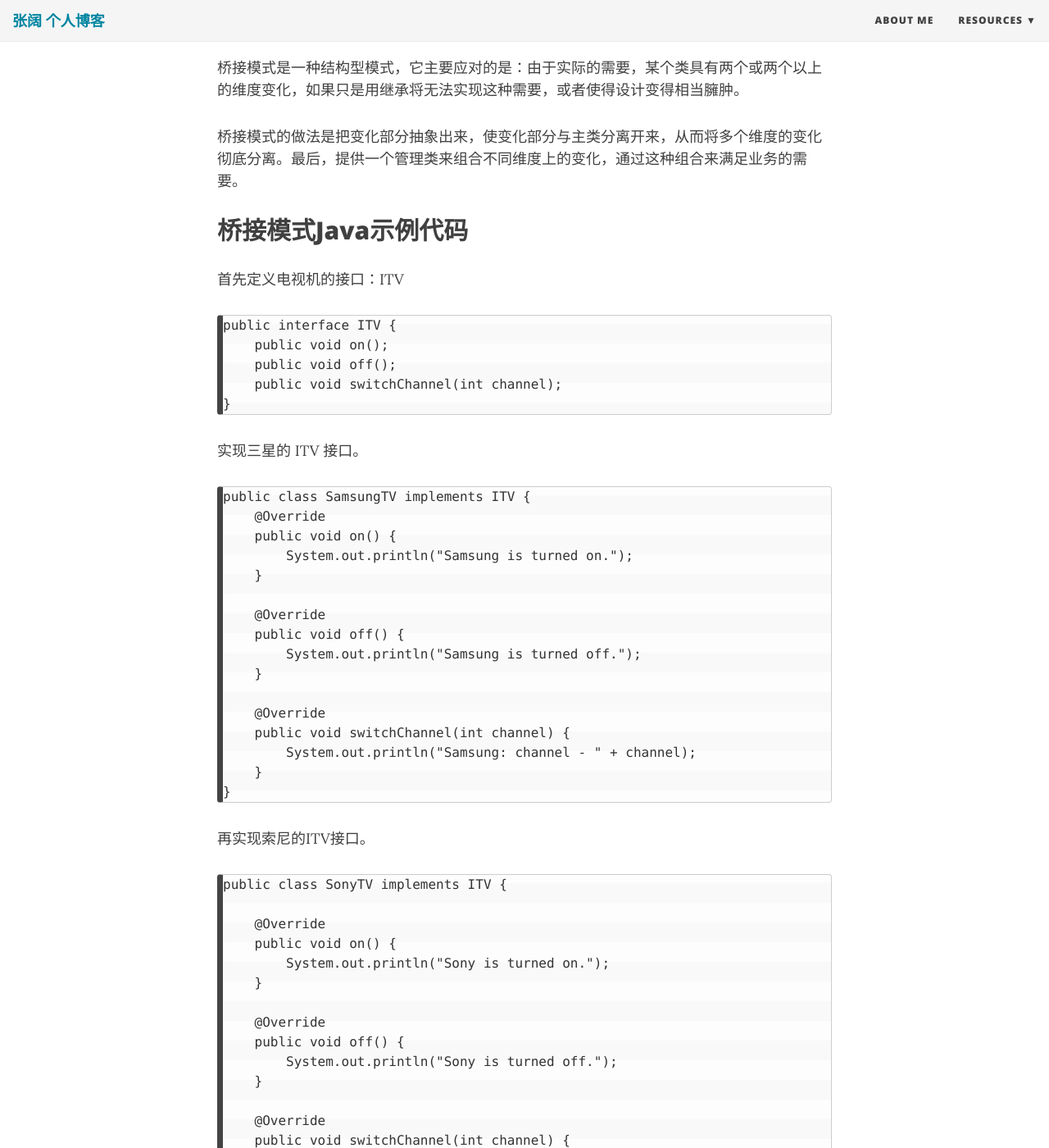
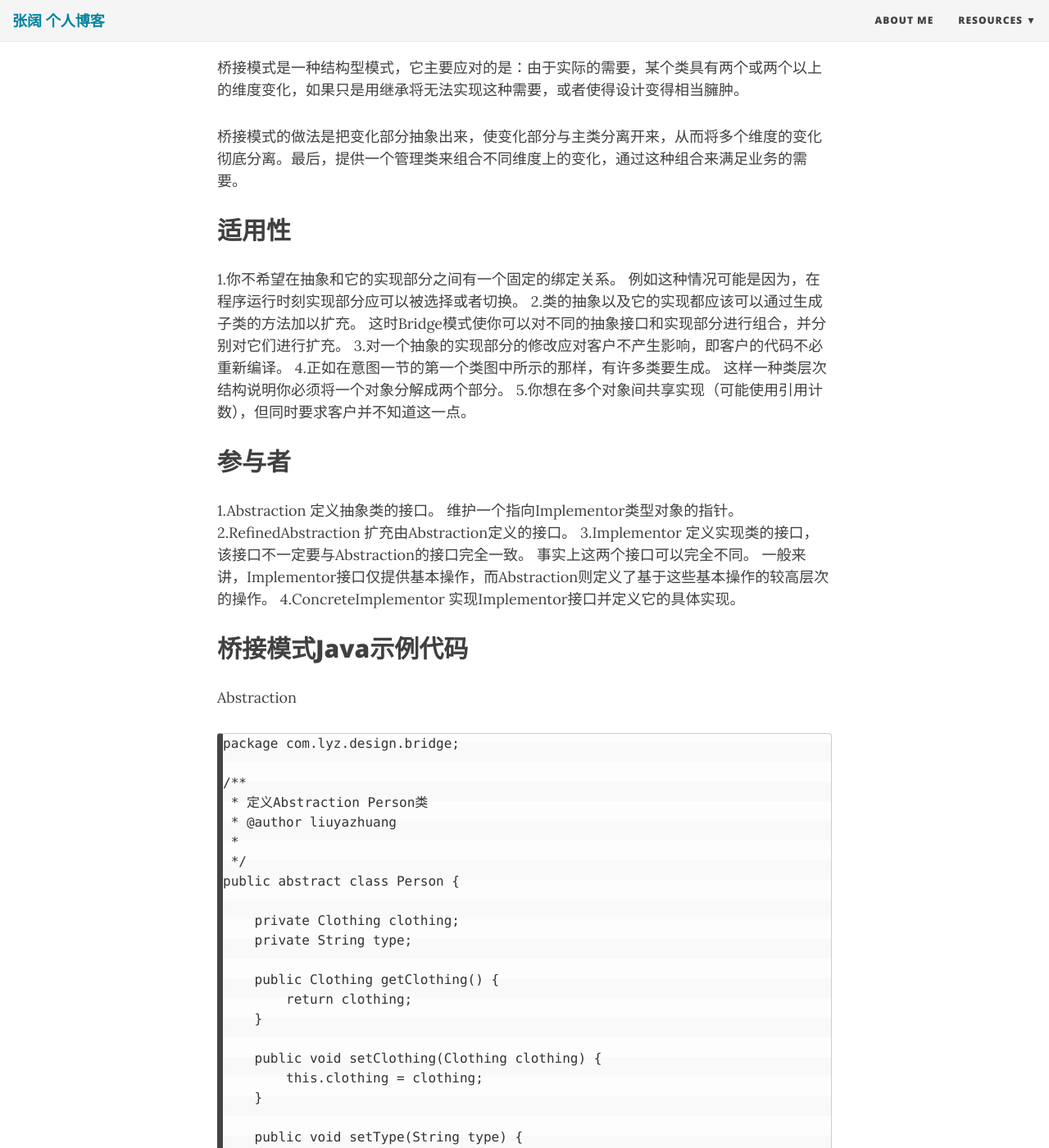
Before and after one commit to buoooou/blog.github.io, a Jekyll site: the page built from _posts/2017-09-10-bridge.md, in a window 1280 px wide and 1400 px high, scrolled down 345 px. Shown: the whole window at 82% size. Built offline with Jekyll 4.4.1, drawn with Linux system fonts in a browser that asks for light colours; nearby versions of some CDN libraries; some of the changed text lies outside the part shown.

Commit message:
Update 2017-09-10-bridge.md

```diff
--- a/_posts/2017-09-10-bridge.md
+++ b/_posts/2017-09-10-bridge.md
@@ -11,107 +11,169 @@
 
 桥接模式的做法是把变化部分抽象出来，使变化部分与主类分离开来，从而将多个维度的变化彻底分离。最后，提供一个管理类来组合不同维度上的变化，通过这种组合来满足业务的需要。
 
+## 适用性
+
+1.你不希望在抽象和它的实现部分之间有一个固定的绑定关系。 例如这种情况可能是因为，在程序运行时刻实现部分应可以被选择或者切换。
+2.类的抽象以及它的实现都应该可以通过生成子类的方法加以扩充。 这时Bridge模式使你可以对不同的抽象接口和实现部分进行组合，并分别对它们进行扩充。
+3.对一个抽象的实现部分的修改应对客户不产生影响，即客户的代码不必重新编译。
+4.正如在意图一节的第一个类图中所示的那样，有许多类要生成。 这样一种类层次结构说明你必须将一个对象分解成两个部分。 5.你想在多个对象间共享实现（可能使用引用计数），但同时要求客户并不知道这一点。
+
+## 参与者
+
+1.Abstraction
+       定义抽象类的接口。 维护一个指向Implementor类型对象的指针。
+2.RefinedAbstraction
+      扩充由Abstraction定义的接口。
+3.Implementor
+      定义实现类的接口，该接口不一定要与Abstraction的接口完全一致。 事实上这两个接口可以完全不同。 一般来讲，Implementor接口仅提供基本操作，而Abstraction则定义了基于这些基本操作的较高层次的操作。
+4.ConcreteImplementor
+     实现Implementor接口并定义它的具体实现。
+
 ## 桥接模式Java示例代码
 
-首先定义电视机的接口：ITV
+Abstraction
 
-    public interface ITV {
-        public void on();
-        public void off();
-        public void switchChannel(int channel);
+    package com.lyz.design.bridge;
+
+    /**
+     * 定义Abstraction Person类
+     * @author liuyazhuang
+     *
+     */
+    public abstract class Person {
+
+        private Clothing clothing;
+        private String type;
+
+        public Clothing getClothing() {
+            return clothing;
+        }
+
+        public void setClothing(Clothing clothing) {
+            this.clothing = clothing;
+        }
+
+        public void setType(String type) {
+            this.type = type;
+        }
+
+        public String getType() {
+            return this.type;
+        }
+
+        public abstract void dress();
     }
 
-实现三星的 ITV 接口。
+RefinedAbstraction
 
-    public class SamsungTV implements ITV {
-        @Override
-        public void on() {
-            System.out.println("Samsung is turned on.");
+    package com.lyz.design.bridge;
+    /**
+     * 定义RefinedAbstraction类Man
+     * @author liuyazhuang
+     *
+     */
+    public class Man extends Person {
+        public Man() {
+            setType("男人");
         }
 
-        @Override
-        public void off() {
-            System.out.println("Samsung is turned off.");
-        }
-
-        @Override
-        public void switchChannel(int channel) {
-            System.out.println("Samsung: channel - " + channel);
+        public void dress() {
+            Clothing clothing = getClothing();
+            clothing.personDressCloth(this);
         }
     }
 
-再实现索尼的ITV接口。
-
-    public class SonyTV implements ITV {
-
-        @Override
-        public void on() {
-            System.out.println("Sony is turned on.");
+    package com.lyz.design.bridge;
+    /**
+     * 定义RefinedAbstraction类Lady
+     * @author liuyazhuang
+     *
+     */
+    public class Lady extends Person {
+        public Lady() {
+            setType("女人");
         }
 
-        @Override
-        public void off() {
-            System.out.println("Sony is turned off.");
-        }
-
-        @Override
-        public void switchChannel(int channel) {
-            System.out.println("Sony: channel - " + channel);
+        public void dress() {
+            Clothing clothing = getClothing();
+            clothing.personDressCloth(this);
         }
     }
 
-遥控器要包含对TV的引用。
+Implementor
 
-    public abstract class AbstractRemoteControl {
-        /**
-         * @uml.property  name="tv"
-         * @uml.associationEnd
-         */
-        private ITV tv;
+    package com.lyz.design.bridge;
+    /**
+     * 定义Implementor 类Clothing
+     * @author liuyazhuang
+     *
+     */
+    public abstract class Clothing {
+        public abstract void personDressCloth(Person person);
+    }
 
-        public AbstractRemoteControl(ITV tv){
-            this.tv = tv;
-        }
+ConcreteImplementor
 
-        public void turnOn(){
-            tv.on();
-        }
-
-        public void turnOff(){
-            tv.off();
-        }
-
-        public void setChannel(int channel){
-            tv.switchChannel(channel);
+    package com.lyz.design.bridge;
+    /**
+     * 定义ConcreteImplementor类Jacket
+     * @author liuyazhuang
+     *
+     */
+    public class Jacket extends Clothing {
+        public void personDressCloth(Person person) {
+            System.out.println(person.getType() + "穿马甲");
         }
     }
 
-定义遥控器的具体类。
-
-    public class LogitechRemoteControl extends AbstractRemoteControl {
-
-        public LogitechRemoteControl(ITV tv) {
-            super(tv);
-        }
-
-        public void setChannelKeyboard(int channel){
-            setChannel(channel);
-            System.out.println("Logitech use keyword to set channel.");
+    package com.lyz.design.bridge;
+    /**
+     * 定义ConcreteImplementor类 Trouser
+     * @author liuyazhuang
+     *
+     */
+    public class Trouser extends Clothing {
+        public void personDressCloth(Person person) {
+            System.out.println(person.getType() + "穿裤子");
         }
     }
 
-    public class Main {
-        public static void main(String[] args){
-            ITV tv = new SonyTV();
-            LogitechRemoteControl lrc = new LogitechRemoteControl(tv);
-            lrc.setChannelKeyboard(100);
+Test
+
+    package com.lyz.design.bridge;
+
+    /**
+     * 测试类
+     * @author liuyazhuang
+     *
+     */
+    public class Test {
+
+        public static void main(String[] args) {
+
+            Person man = new Man();
+
+            Person lady = new Lady();
+
+            Clothing jacket = new Jacket();
+
+            Clothing trouser = new Trouser();
+
+            jacket.personDressCloth(man);
+            trouser.personDressCloth(man);
+
+            jacket.personDressCloth(lady);
+            trouser.personDressCloth(lady);
         }
     }
 
-输出如下:
+result
 
-    Sony: channel – 100
-    Logitech use keyword to set channel.
+    男人穿马甲
+    男人穿裤子
+    女人穿马甲
+    女人穿裤子
+
 
 ## 总结
 
```
